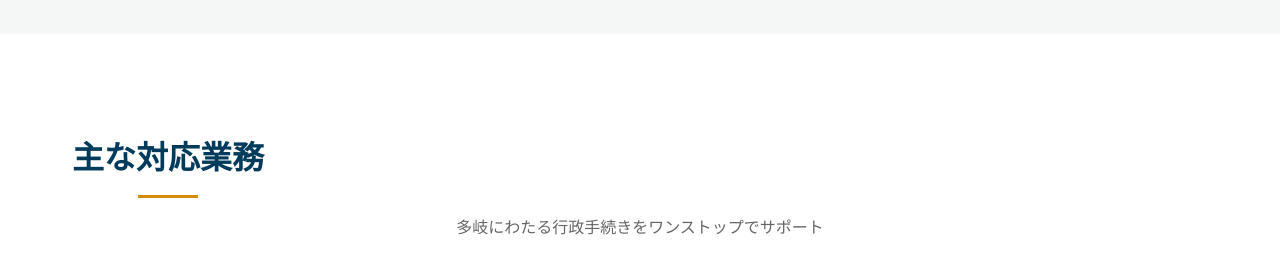
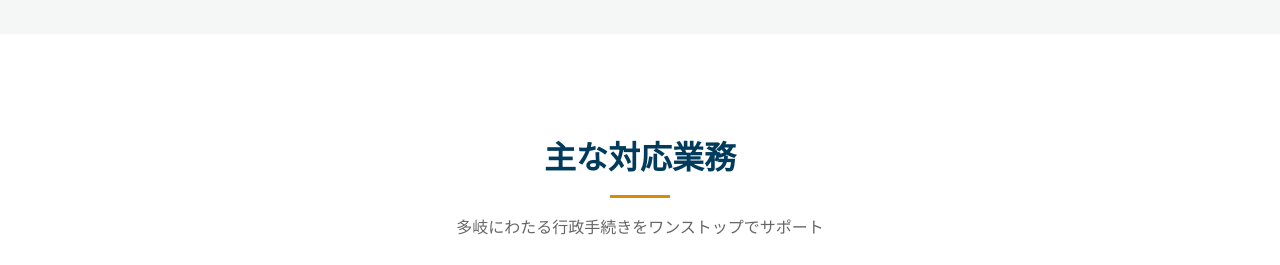
Before and after one commit to yuudaic/251213, a plain HTML site: page index.html in a window 1280 px wide. Shown: the part 1420-1685 px from the top of the page. Drawn offline with Linux system fonts and the light colour scheme.

Commit message:
Add files via upload

```diff
--- a/index.html
+++ b/index.html
@@ -122,7 +122,7 @@
         <!-- Service List -->
         <section id="services" class="section section--white">
             <div class="container">
-                <h2 class="section-title text-center fade-in-up">主な対応業務</h2>
+                <h2 class="section-title fade-in-up">主な対応業務</h2>
                 <p class="section-subtitle text-center fade-in-up">多岐にわたる行政手続きをワンストップでサポート</p>
 
                 <div class="services-grid">
--- a/styles.css
+++ b/styles.css
@@ -463,7 +463,8 @@ img {
     margin-bottom: 0.5rem;
     color: var(--color-primary);
     position: relative;
-    display: inline-block;
+    display: block;
+    text-align: center;
     padding-bottom: 1rem;
     margin-bottom: 1rem;
 }
```
